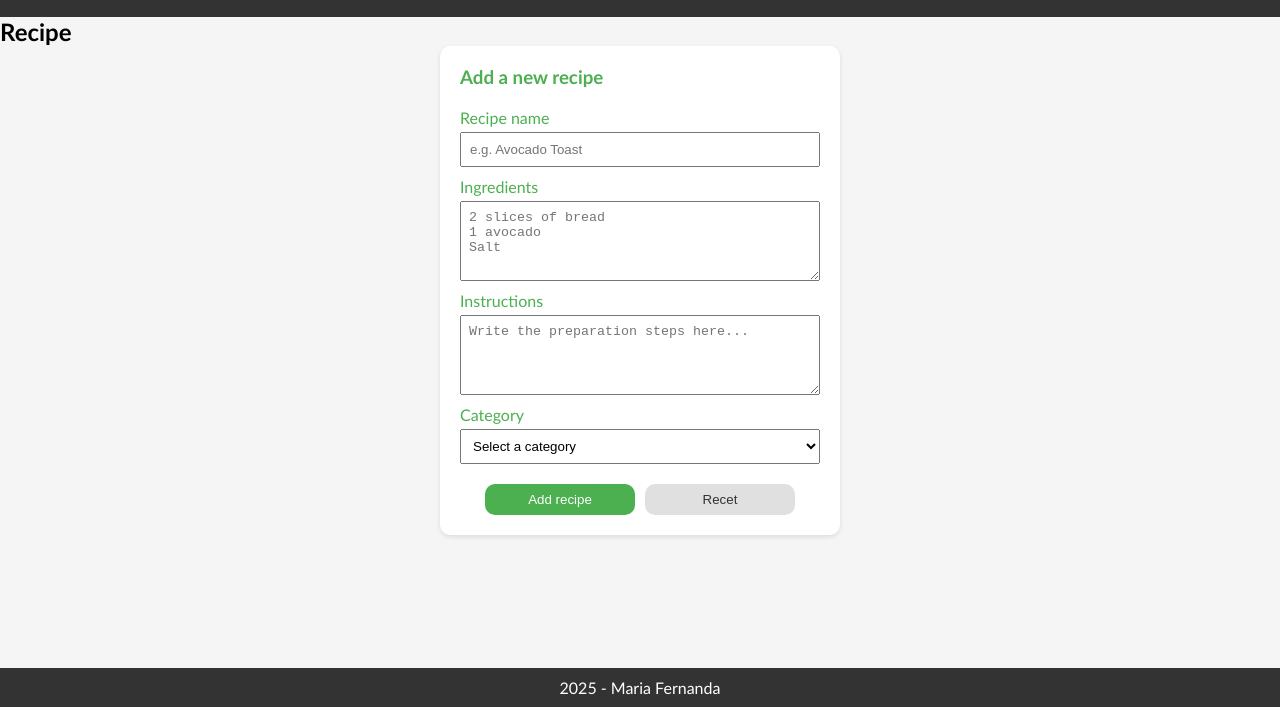
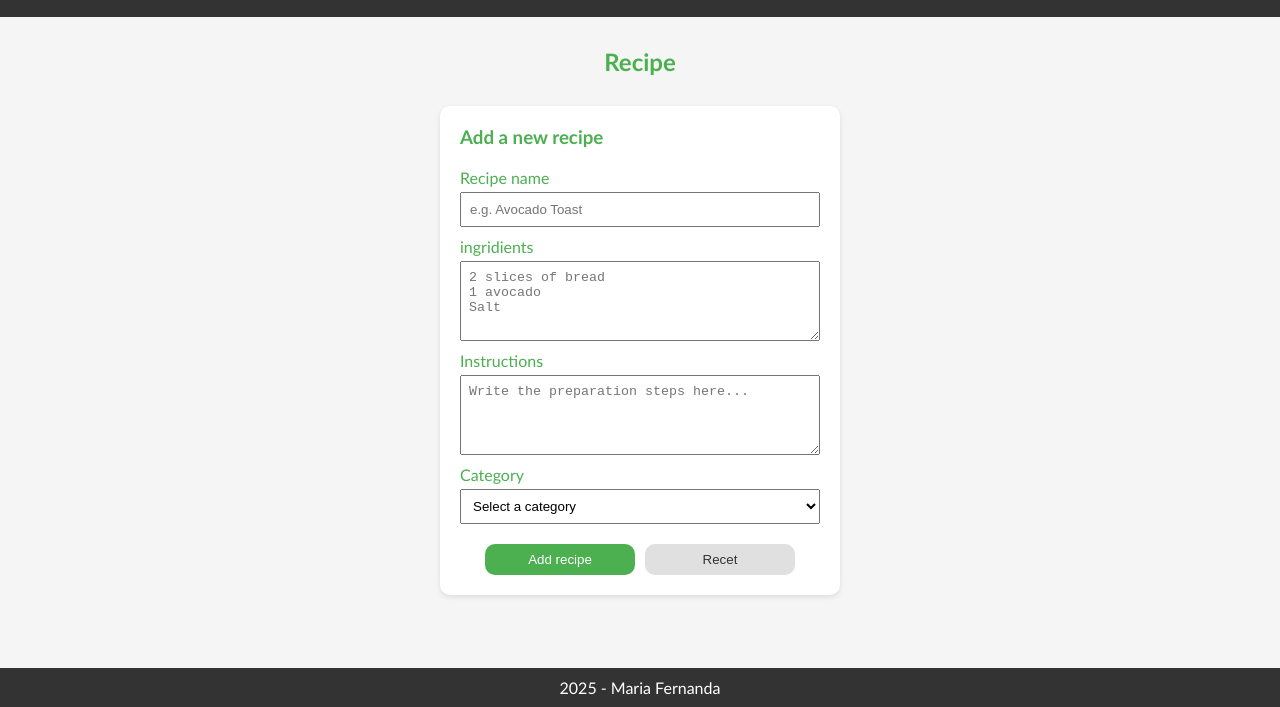
Before and after one commit to mfernandail/09_week, a plain HTML site: page index.html in a window 1280 px wide. Shown: the part 93-800 px from the top of the page. Drawn offline with Linux system fonts and the light colour scheme.

Commit message:
Add final Html

```diff
--- a/index.html
+++ b/index.html
@@ -39,7 +39,7 @@
     </header>
 
     <main>
-      <h2>Recipe</h2>
+      <h2 class="subTitle">Recipe</h2>
 
       <form class="form">
         <h3>Add a new recipe</h3>
@@ -53,10 +53,10 @@
           required
         />
 
-        <label for="ingredients">Ingredients</label>
+        <label for="ingridients">ingridients</label>
         <textarea
-          id="ingredients"
-          name="ingredients"
+          id="ingridients"
+          name="ingridients"
           placeholder="2 slices of bread&#10;1 avocado&#10;Salt"
           required
         ></textarea>
@@ -79,7 +79,7 @@
         </select>
 
         <section class="form_btn">
-          <button type="submit" class="form_btn_submit">Add recipe</button>
+          <button type="submit" id="btn_submit" name="btn_submit" class="form_btn_submit">Add recipe</button>
           <button type="reset" class="form_btn_reset">Recet</button>
         </section>
 
```
